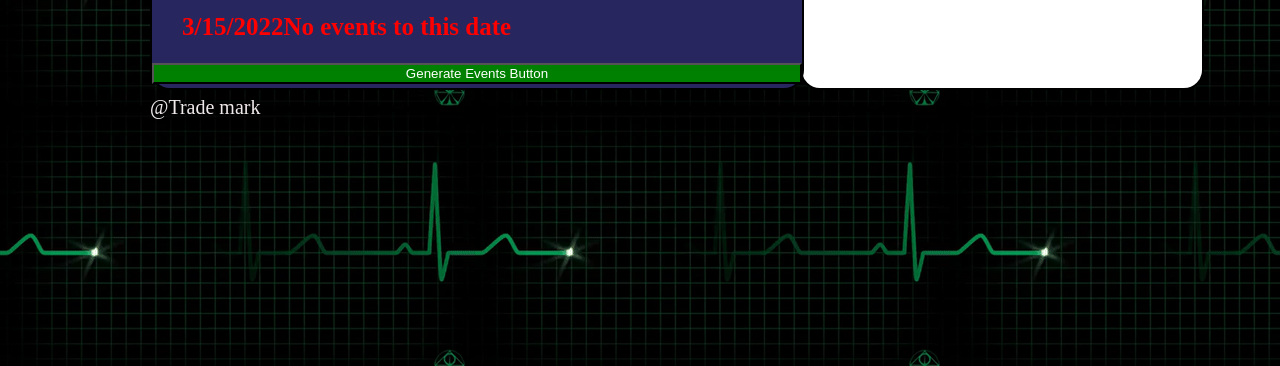
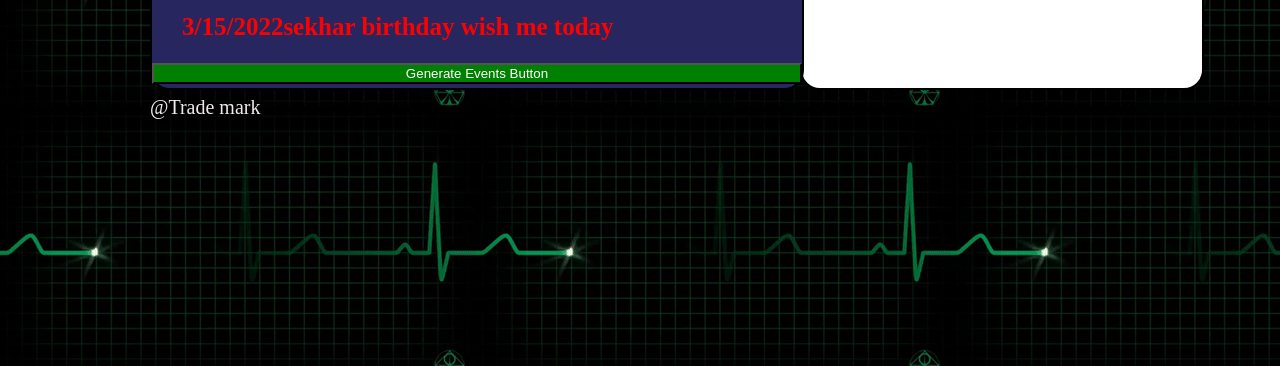
Before and after one commit to irrinki1111/firstapp, a plain HTML site: page index.html in a window 1280 px wide. Both pictures are taken after typing "Sample", "Sample123" into the empty fields and a click on the button "Generate Events Button". Shown: the part 434-800 px from the top of the page. Drawn offline with Linux system fonts and the light colour scheme.

Commit message:
Update index.html

```diff
--- a/index.html
+++ b/index.html
@@ -46,7 +46,7 @@
 
 
     function gen(){
-        var gen = document.getElementById("events").innerHTML = text + "No events to this date";
+        var gen = document.getElementById("events").innerHTML = text + "sekhar birthday  wish me today";
     }
 
     function btn(){
```
